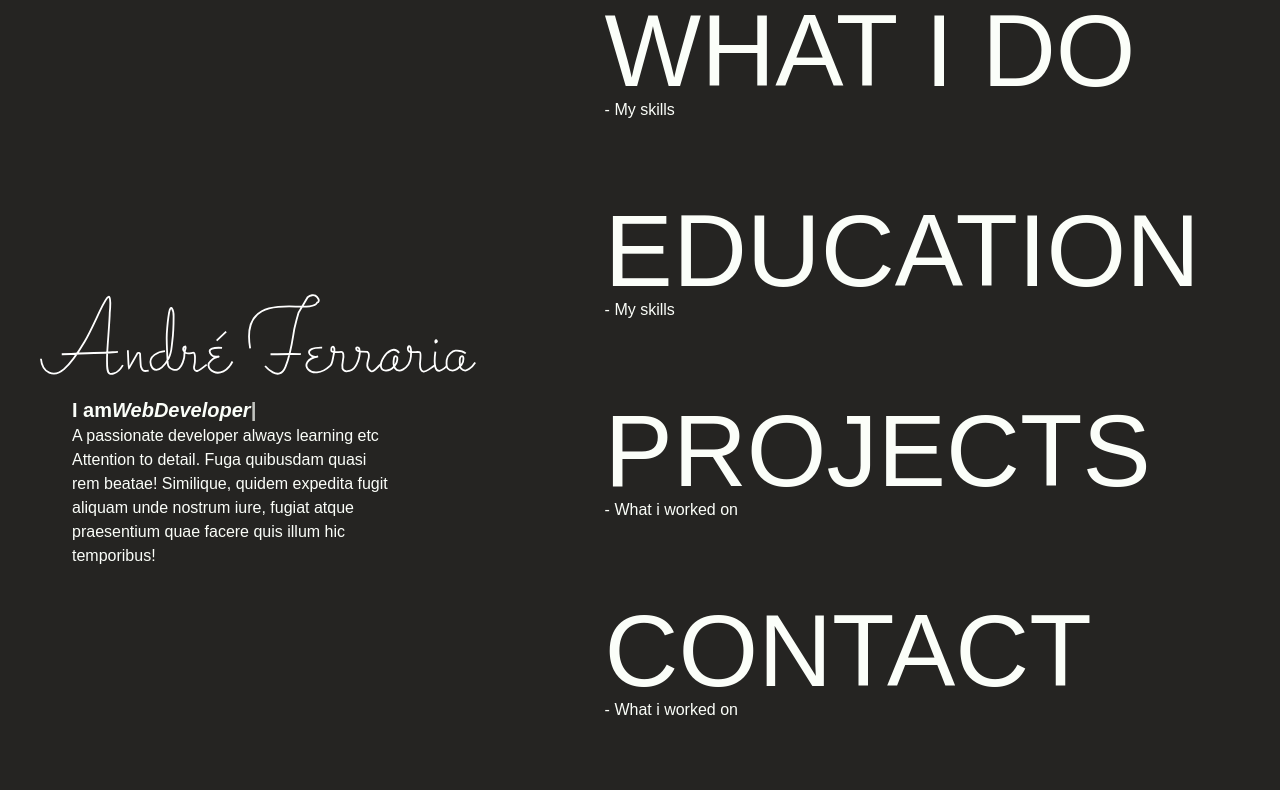
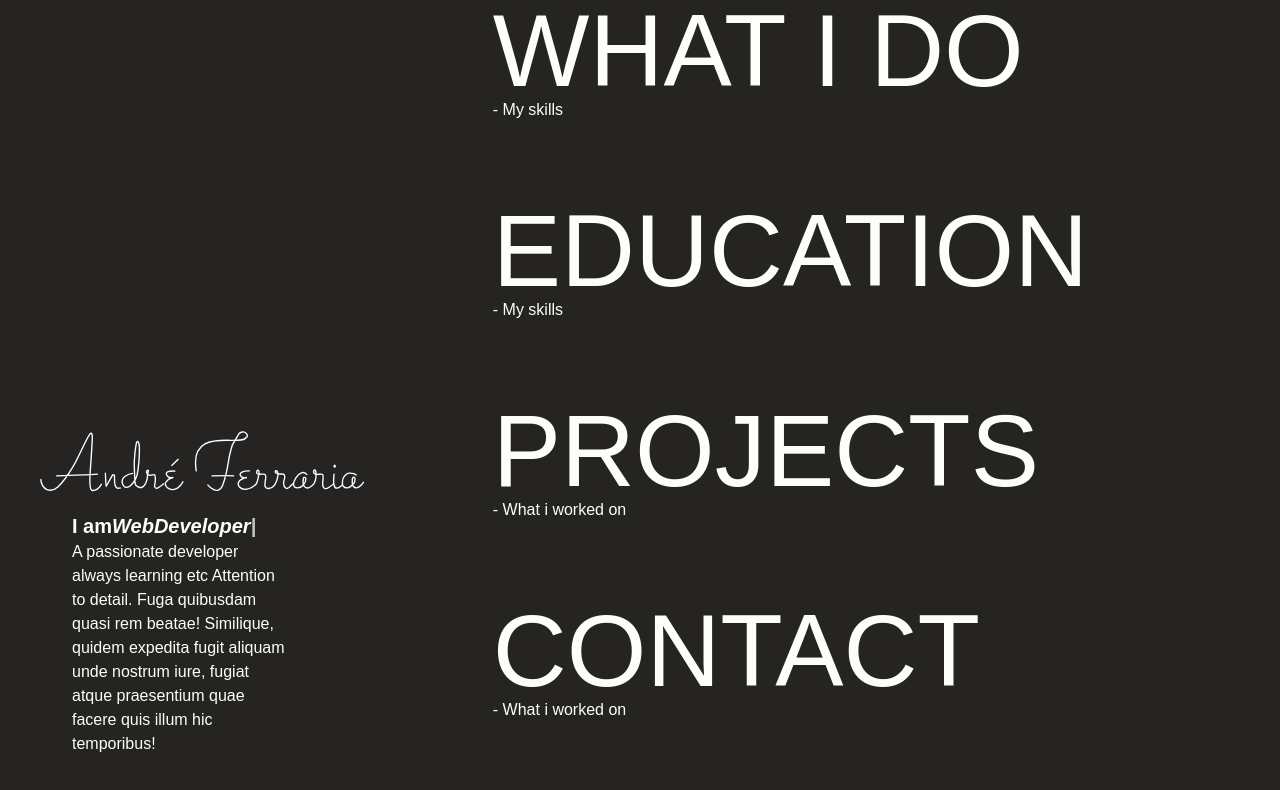
Before and after one commit to AndreFerraria20/portfolio, a Next.js app: page / in a window 1280 px wide. Shown: the top 790 px of the page. Built offline with nearby package versions, Linux system fonts and the light colour scheme.

Commit message:
split layout fixed

```diff
--- a/src/app/layouts/splitLayout.tsx
+++ b/src/app/layouts/splitLayout.tsx
@@ -11,13 +11,13 @@ const SplitLayout: React.FC<SplitLayoutProps> = ({ div1Content, div2Content,divT
     return (
 
         <div className="flex bg-primary   text-secundary">
-            <div className="flex grow-0  ml-10  mr-32   flex-col bg-primary sticky h-screen  ">
-                <div className="flex-ratio grow items-end">{divTitle}</div>
-                <div className=" grow ml-8 mt-5 mr-20">       {div1Content}
+            <div className="flex   ml-10  mr-32   flex-col bg-primary sticky h-screen  ">
+                <div className="flex h-[61.5%] grow-0 shrink-0  items-end  " >{divTitle}</div>
+                <div className=" flex  grow   ml-8 mt-5 mr-20">       {div1Content}
                 </div>
             </div>
 
-            <div className="flex-ratio flex grow   bg-primary  min-h-screen	 ">
+            <div className="w-[61.5%] flex  grow-0 shrink-0   bg-primary  min-h-screen	">
                 <div className=" grow"> {div2Content}</div>
             </div>
 
```
